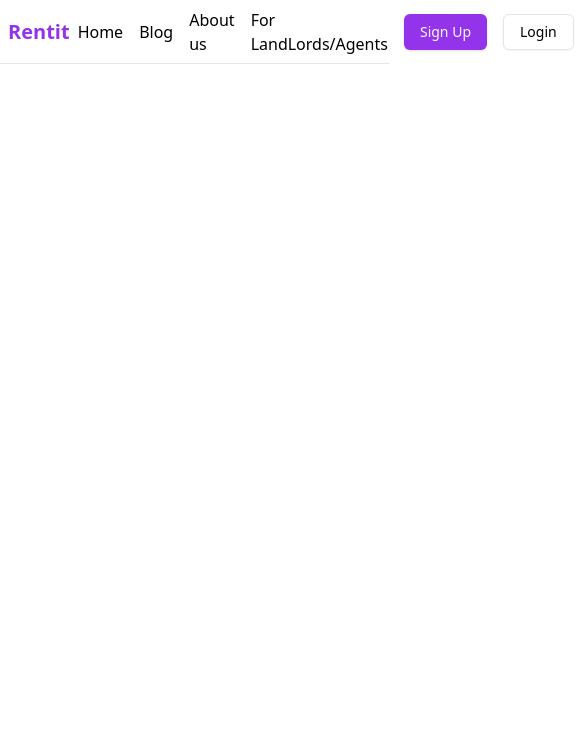
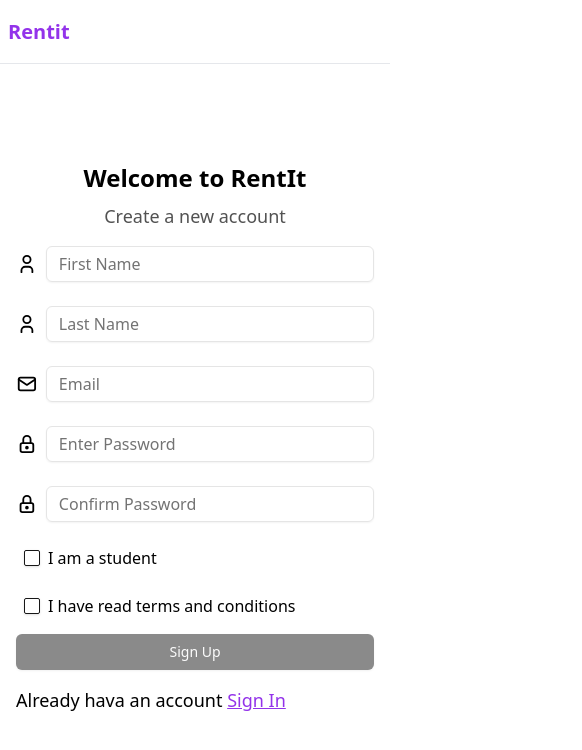
Before and after one commit to sodervan/rent-it, a React (Vite) app: page /auth/renter/signup in a window 390 px wide. Shown: the top 750 px of the page, 582 px wide, since content can reach past the window. Built offline with nearby package versions, Linux system fonts and the light colour scheme.

Commit message:
auth renter

```diff
--- a/package.json
+++ b/package.json
@@ -10,6 +10,7 @@
     "preview": "vite preview"
   },
   "dependencies": {
+    "@radix-ui/react-checkbox": "^1.1.3",
     "@radix-ui/react-slot": "^1.1.0",
     "@tabler/icons-react": "^3.24.0",
     "class-variance-authority": "^0.7.1",
@@ -20,6 +21,7 @@
     "react": "^18.3.1",
     "react-dom": "^18.3.1",
     "react-router-dom": "^7.0.2",
+    "react-toastify": "^10.0.6",
     "tailwind-merge": "^2.5.5",
     "tailwindcss": "^3.4.16",
     "tailwindcss-animate": "^1.0.7"
--- a/src/App.tsx
+++ b/src/App.tsx
@@ -1,13 +1,16 @@
 import Routing from "./routes/Routing";
 import NavBar from "./components/Navbar";
 import { BrowserRouter } from "react-router-dom";
-import "./App.css"
+import "./App.css";
+import { ToastContainer, toast } from "react-toastify";
+import "react-toastify/dist/ReactToastify.css";
 function App() {
 	return (
-			<BrowserRouter>
-				<NavBar />
-				<Routing />
-			</BrowserRouter>
+		<BrowserRouter>
+			<ToastContainer />
+			<NavBar />
+			<Routing />
+		</BrowserRouter>
 	);
 }
 
--- a/src/components/Navbar.tsx
+++ b/src/components/Navbar.tsx
@@ -1,13 +1,15 @@
-import { NavLink } from "react-router-dom";
+import { Link, NavLink, useNavigate, useNavigation } from "react-router-dom";
 import { nav_routes } from "../page_data/nav_data";
 import { Button } from "./ui/button";
 
 function Navbar() {
+	let navigation  =useNavigate()
+
 	return (
 		<div className="flex h-16 border-b px-2 ">
 			<div className="container flex items-center mx-auto">
 				<h1 className="text-xl font-bold text-purple-600">Rentit</h1>
-				<div className="ml-auto flex gap-4 px-2 items-center">
+				<div className="ml-auto  gap-4 px-2 items-center hidden md:flex">
 					{nav_routes.map(({ name, to }) => (
 						<NavLink
 							to={to}
@@ -16,8 +18,18 @@ function Navbar() {
 							{name}
 						</NavLink>
 					))}
-					<Button className="bg-purple-600">Sign Up</Button>
-					<Button variant={"outline"}>Login</Button>
+					<Button
+						className="bg-purple-600"
+						onClick={()=>{
+							navigation("/auth/renter/signup")
+						}}
+					>
+						Sign Up
+					</Button>
+					<Button variant={"outline"} onClick={()=>{
+							navigation("/auth/renter/signin")
+
+					}}>Login</Button>
 				</div>
 			</div>
 		</div>
--- /dev/null
+++ b/src/components/ui/checkbox.tsx
@@ -0,0 +1,28 @@
+import * as React from "react"
+import * as CheckboxPrimitive from "@radix-ui/react-checkbox"
+import { Check } from "lucide-react"
+
+import { cn } from "@/lib/utils"
+
+const Checkbox = React.forwardRef<
+  React.ElementRef<typeof CheckboxPrimitive.Root>,
+  React.ComponentPropsWithoutRef<typeof CheckboxPrimitive.Root>
+>(({ className, ...props }, ref) => (
+  <CheckboxPrimitive.Root
+    ref={ref}
+    className={cn(
+      "peer h-4 w-4 shrink-0 rounded-sm border border-neutral-200 border-neutral-900 shadow focus-visible:outline-none focus-visible:ring-1 focus-visible:ring-neutral-950 disabled:cursor-not-allowed disabled:opacity-50 data-[state=checked]:bg-neutral-900 data-[state=checked]:text-neutral-50 dark:border-neutral-800 dark:border-neutral-50 dark:focus-visible:ring-neutral-300 dark:data-[state=checked]:bg-neutral-50 dark:data-[state=checked]:text-neutral-900",
+      className
+    )}
+    {...props}
+  >
+    <CheckboxPrimitive.Indicator
+      className={cn("flex items-center justify-center text-current")}
+    >
+      <Check className="h-4 w-4" />
+    </CheckboxPrimitive.Indicator>
+  </CheckboxPrimitive.Root>
+))
+Checkbox.displayName = CheckboxPrimitive.Root.displayName
+
+export { Checkbox }
--- /dev/null
+++ b/src/pages/auth/SignIn.tsx
@@ -0,0 +1,67 @@
+import { Button } from "@/components/ui/button";
+import { Input } from "@/components/ui/input";
+import { IconLock, IconUser } from "@tabler/icons-react";
+import React from "react";
+import { NavLink } from "react-router-dom";
+
+function SignIn() {
+	return (
+		<div className="container mx-auto">
+			<form className=" flex flex-col gap-2 px-4 md:px-0 max-w-[500px] mx-auto  h-[calc(100dvh-120px)] justify-center">
+				<h1 className="text-2xl font-bold text-center">
+					Welcome to RentIt
+				</h1>
+				<p className="text-neutral-600 text-lg text-center">
+					Create a new account
+				</p>
+				<div className="py-2 flex items-center gap-2">
+					<IconUser />
+					<Input
+						type="email"
+						placeholder="email"
+					/>
+				</div>
+				<div className="py-2 flex items-center gap-2">
+					<IconLock />
+					<Input
+						type="password"
+						placeholder="password"
+					/>
+				</div>
+				<div className="py-1 flex justify-end ">
+					<NavLink
+						to={"#"}
+						className={"text-purple-600"}
+					>
+						Forgot password
+					</NavLink>
+				</div>
+				<div className="py-2">
+					<Button
+						type="submit"
+						className="w-full"
+					>
+						Login
+					</Button>
+				</div>
+				<div className={"text-center"}>or</div>
+				<div className="py-2">
+					<Button className="w-full">Sign In with Google</Button>
+				</div>
+				<div className="py-2">
+					<p className="text-md text-neutral-600">
+						Don't have an account{"  "}
+						<NavLink
+							to={"/auth/renter/signup"}
+							className={"text-purple-600 underline"}
+						>
+							Sign up
+						</NavLink>
+					</p>
+				</div>
+			</form>
+		</div>
+	);
+}
+
+export default SignIn;
--- /dev/null
+++ b/src/pages/auth/SignUp.tsx
@@ -0,0 +1,108 @@
+import { Button } from "@/components/ui/button";
+import { Checkbox } from "@/components/ui/checkbox";
+import { Input } from "@/components/ui/input";
+import { IconLock, IconMail, IconUser } from "@tabler/icons-react";
+import React, { FormEvent, useState } from "react";
+import { NavLink } from "react-router-dom";
+import { toast } from "react-toastify";
+const notify = () => toast("Wow so easy !");
+function SignUp() {
+	let onSubmit = (e: any) => {
+		e.preventDefault();
+		let password = e.target[3].value;
+		let formField = {
+			first_name: e.target[0].value,
+			last_name: e.target[1].value,
+			email: e.target[2].value,
+			password,
+			student: e.target[5].value == "on" ? true : false,
+		};
+		let conirm_pass = e.target[4].value;
+		if (conirm_pass != password) {
+			alert("password mismatch");
+			return;
+		}
+		notify();
+		// console.log(formField);
+	};
+	let [checked, setChecked] = useState<boolean>(false);
+	return (
+		<div className="mt-4">
+			<form
+				onSubmit={onSubmit}
+				className="container mx-auto flex flex-col gap-2  h-[calc(100dvh-120px)] justify-center w-full max-w-[500px] px-4 md:px-0"
+			>
+				<h1 className="text-2xl font-bold text-center">
+					Welcome to RentIt
+				</h1>
+				<p className="text-neutral-600 text-lg text-center">
+					Create a new account
+				</p>
+				<div className="flex items-center gap-2 py-2">
+					<IconUser />
+					<Input placeholder="First Name" />
+				</div>
+
+				<div className="flex items-center gap-2 py-2">
+					<IconUser />
+					<Input placeholder="Last Name" />
+				</div>
+				<div className="flex items-center gap-2 py-2">
+					<IconMail />
+					<Input
+						placeholder="Email"
+						type="email"
+					/>
+				</div>
+				<div className="flex items-center gap-2 py-2">
+					<IconLock />
+					<Input
+						placeholder="Enter Password"
+						type="password"
+					/>
+				</div>
+				<div className="flex items-center gap-2 py-2">
+					<IconLock />
+					<Input
+						placeholder="Confirm Password"
+						type="password"
+					/>
+				</div>
+				<div className="flex items-center gap-2 py-2 pl-2">
+					<Checkbox /> <p>I am a student</p>
+				</div>
+				<div className="flex items-center gap-2 py-2 pl-2">
+					<Checkbox
+						checked={checked}
+						onClick={() => {
+							setChecked(!checked);
+						}}
+					/>{" "}
+					<p>I have read terms and conditions</p>
+				</div>
+				<div>
+					<Button
+						className="w-full"
+						disabled={!checked}
+						type="submit"
+					>
+						Sign Up
+					</Button>
+				</div>
+				<div className="py-2">
+					<p className="text-lg">
+						Already hava an account{" "}
+						<NavLink
+							to={"/auth/renter/signin"}
+							className={"text-purple-600 underline"}
+						>
+							Sign In
+						</NavLink>
+					</p>
+				</div>
+			</form>
+		</div>
+	);
+}
+
+export default SignUp;
--- a/src/routes/Routing.tsx
+++ b/src/routes/Routing.tsx
@@ -1,5 +1,7 @@
 import { Route, Routes } from "react-router-dom";
 import HomePage from "../pages/HomePage";
+import SignUp from "@/pages/auth/SignUp";
+import SignIn from "@/pages/auth/SignIn";
 
 function Routing() {
 	return (
@@ -8,6 +10,14 @@ function Routing() {
 				path="/"
 				element={<HomePage />}
 			/>
+			<Route
+				path="/auth/renter/signup"
+				element={<SignUp />}
+			/>
+			<Route
+				path="/auth/renter/signin"
+				element={<SignIn />}
+			/>
 		</Routes>
 	);
 }
```
Also changed, not shown: 1 other file (tests, documents, lock files or other folders).
